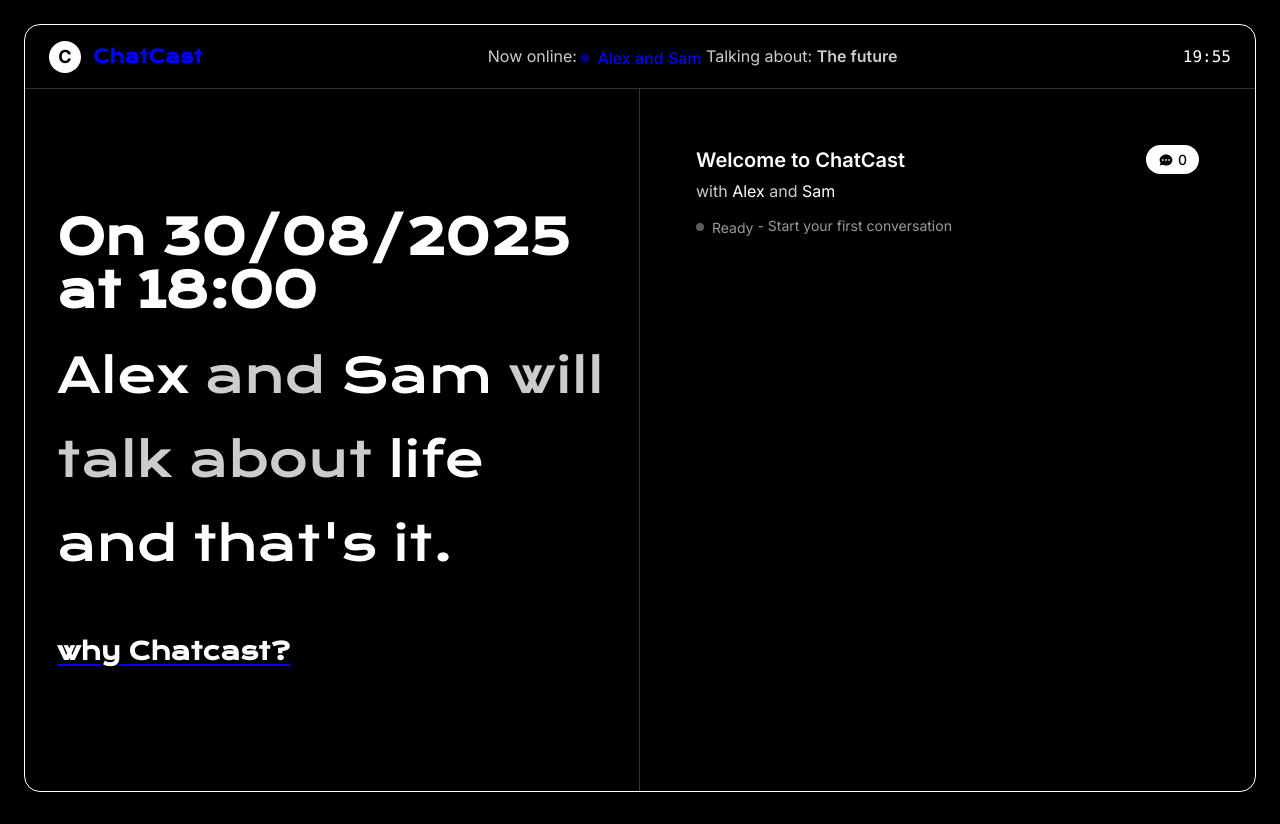
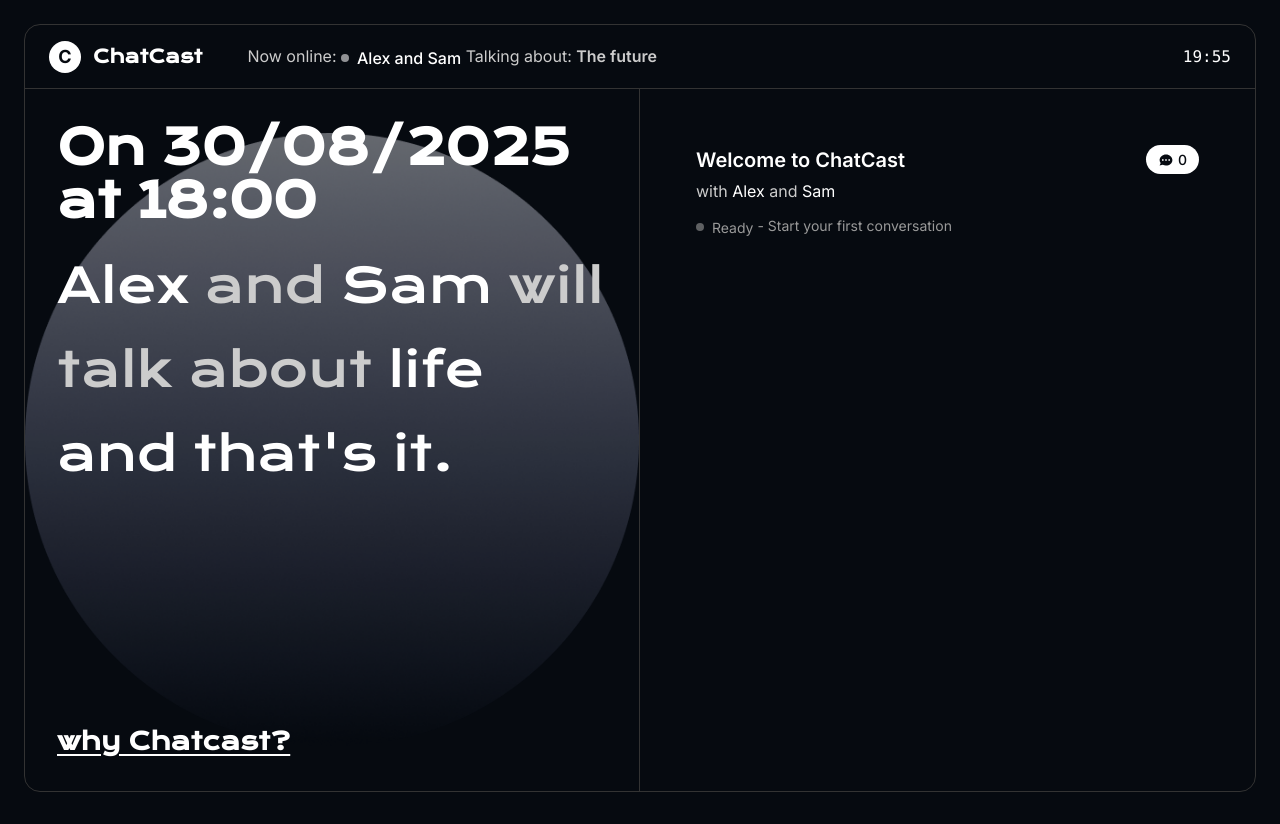
Before and after one commit to lorenzoromagnoli/chatcast, a Node project: template src/views/homepage.hbs in a window 1280 px wide. Run offline with Node 20 templates, Linux system fonts and the light colour scheme; the template is opened without the code that fills it, so the values that code supplies are empty; some libraries are stand-ins or nearby versions.

Commit message:
improved CSS

```diff
--- a/public/style.css
+++ b/public/style.css
@@ -136,7 +136,7 @@ html {
 
 body {
   min-height: 100%;
-  background-color: #000000;
+  background-color: #060a10;
 }
 
 .header {
@@ -149,6 +149,7 @@ body {
   display: flex;
   align-items: center;
   padding: 0 1.5rem;
+  gap: 45px;
 }
 .header__brand {
   display: flex;
@@ -165,24 +166,24 @@ body {
   justify-content: center;
   font-size: 1.125rem;
   font-weight: 700;
-  color: #000000;
+  color: #060a10;
 }
 .header__brand-name {
   font-size: 1.125rem;
   font-weight: 700;
-  color: #0000ff;
+  color: #fff;
   font-family: "Krona One", Impact, sans-serif;
 }
 .header__status {
   flex: 1;
-  text-align: center;
+  text-align: left;
 }
 .header__status-text {
   font-size: 1rem;
   color: #CCCCCC;
 }
 .header__status-text .status-indicator {
-  color: #0000ff;
+  color: #fff;
   font-weight: 500;
 }
 .header__time {
@@ -195,7 +196,8 @@ body {
 .main-layout {
   height: 96vh;
   margin: 3vh;
-  border: 1px solid;
+  border: 1px solid #333333;
+  background-color: #060a10;
   display: flex;
   flex-direction: column;
   border-radius: 2vh;
@@ -220,6 +222,10 @@ body {
   align-items: center;
   border-right: 1px solid #333333;
   position: relative;
+  background-image: url("/graphics/Ellipse 2.png");
+  background-repeat: no-repeat;
+  background-position: center center;
+  background-size: contain;
 }
 .split-panel__right {
   width: 50%;
@@ -235,6 +241,12 @@ body {
 .conversation-display {
   text-align: left;
   font-family: "Krona One", Impact, sans-serif;
+  display: flex;
+  flex-direction: column;
+  justify-content: space-between;
+  align-items: flex-start;
+  flex-shrink: 0;
+  height: 100%;
 }
 .conversation-display__info {
   margin-bottom: 3rem;
@@ -262,12 +274,12 @@ body {
   font-weight: 600;
   text-decoration: underline;
   text-underline-offset: 4px;
-  text-decoration-color: #0000ff;
+  text-decoration-color: #fff;
   cursor: pointer;
   transition: color 250ms cubic-bezier(0.4, 0, 0.2, 1);
 }
 .conversation-display__cta-title:hover {
-  color: #0000ff;
+  color: #fff;
 }
 
 .conversation-list {
@@ -321,7 +333,7 @@ body {
 }
 .conversation-list__meta-badge {
   background-color: #FFFFFF;
-  color: #000000;
+  color: #060a10;
   padding: 0.25rem 0.75rem;
   border-radius: 9999px;
   font-size: 0.875rem;
@@ -349,7 +361,7 @@ body {
   animation: pulse 2s infinite;
 }
 .status-indicator--live {
-  color: #0000ff;
+  color: #fff;
 }
 .status-indicator--archived {
   color: #999999;
@@ -404,7 +416,7 @@ body {
   width: 300px;
   height: 300px;
   border-radius: 50%;
-  background: radial-gradient(circle at center, #2a2a2a 0%, #000000 70%);
+  background: radial-gradient(circle at center, #2a2a2a 0%, #060a10 70%);
   border: 2px solid #333333;
   margin: 0 auto;
   position: relative;
@@ -423,7 +435,7 @@ body {
   width: 60%;
   height: 60%;
   border-radius: 50%;
-  background: #111111;
+  background: #090c11;
   opacity: 0.3;
   z-index: 1;
 }
@@ -474,7 +486,7 @@ body {
 }
 .message-thread__username {
   background-color: #999999;
-  color: #000000;
+  color: #060a10;
   padding: 0.25rem 0.75rem;
   border-radius: 9999px;
   font-size: 0.875rem;
@@ -486,7 +498,7 @@ body {
   font-family: "SF Mono", "Monaco", "Inconsolata", "Roboto Mono", monospace;
 }
 .message-thread__content {
-  background-color: #111111;
+  background-color: #090c11;
   padding: 1rem 1.25rem;
   border-radius: 0.75rem;
   color: #FFFFFF;
--- a/src/styles/abstracts/_variables.scss
+++ b/src/styles/abstracts/_variables.scss
@@ -5,12 +5,13 @@
 // Colors - Extracted from your Figma design
 $colors: (
   // Dark theme colors
-  primary: #0000ff,
-  primary-text: #0000ff,
+  base: #c1c1c1,
+  primary: #fff,
+  accent: #0000ff,
 
   // Dark backgrounds
-  bg-primary: #000000,
-  bg-secondary: #111111,
+  bg-primary: #060a10,
+  bg-secondary: #090c11,
   bg-card: #1a1a1a,
   bg-hover: #222222,
 
--- a/src/styles/components/_conversation-display.scss
+++ b/src/styles/components/_conversation-display.scss
@@ -6,6 +6,12 @@
 .conversation-display {
   text-align: left;
   font-family: 'Krona One', Impact, sans-serif;
+  display: flex;
+flex-direction: column;
+justify-content: space-between;
+align-items: flex-start;
+flex-shrink: 0;
+height: 100%;
 
   &__info {
     margin-bottom: spacing(12);
--- a/src/styles/layout/_header.scss
+++ b/src/styles/layout/_header.scss
@@ -13,6 +13,7 @@
   display: flex;
   align-items: center;
   padding: 0 spacing(6);
+  gap: 45px;
 
   &__brand {
     display: flex;
@@ -43,7 +44,7 @@
 
   &__status {
     flex: 1;
-    text-align: center;
+    text-align: left;
 
     &-text {
       font-size: font-size(base);
--- a/src/styles/layout/_main.scss
+++ b/src/styles/layout/_main.scss
@@ -5,7 +5,8 @@
 .main-layout {
   height: 96vh;
   margin: 3vh;
-  border: 1px solid color(order-primary);
+  border: 1px solid color(border-primary);
+  background-color: color(bg-primary);
   display: flex;
   flex-direction: column;
   border-radius: 2vh ;
@@ -31,6 +32,12 @@
     align-items: center;
     border-right: 1px solid color(border-primary);
     position: relative;
+    background-image: url('/graphics/Ellipse 2.png');
+    background-repeat: no-repeat;
+    background-position: center center;
+    background-size: contain;
+
+
   }
 
   &__right {
```
Also changed, not shown: public/graphics/Ellipse 2.png (added), 1 other file.
